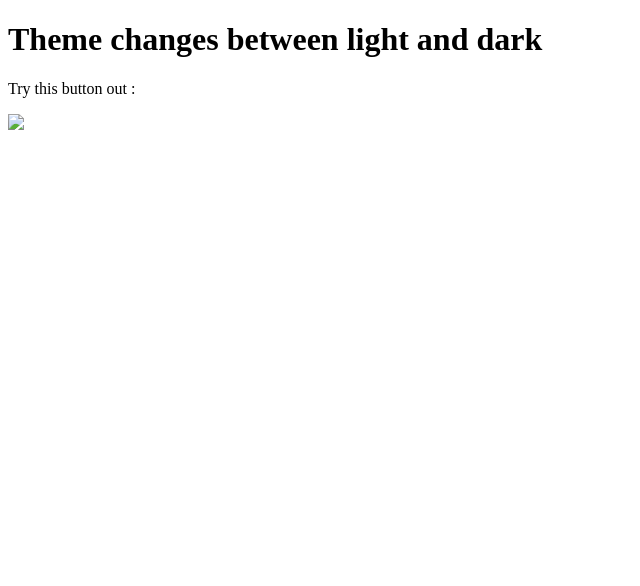
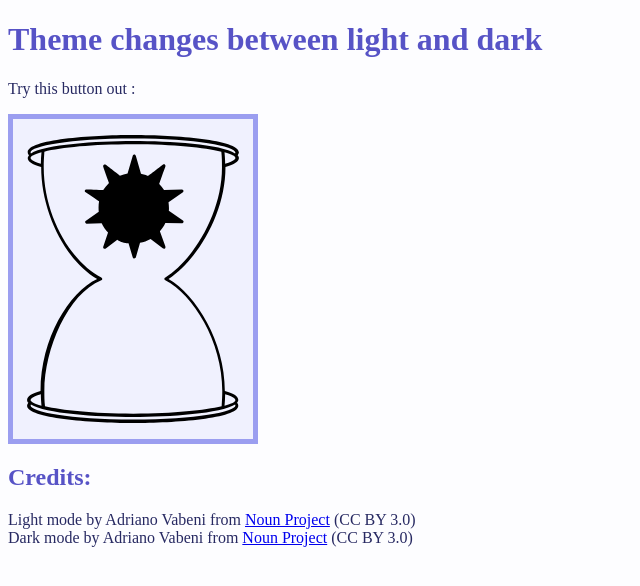
Before and after one commit to ShaktiCN/switch-button, a plain HTML site: page index.html in a window 1280 px wide. Shown: the whole page, without its empty margins (0-640 px from the left). Drawn offline with Linux system fonts and the light colour scheme.

Commit message:
Ajout CSS et bouton

```diff
--- a/index.html
+++ b/index.html
@@ -1,16 +1,24 @@
 <!DOCTYPE html>
-<html  lang="fr">
+<html lang="fr">
 
 <head>
-    <title> Aurore NGUYEN </title>
+    <title>Switch Button</title>
     <meta charset="UTF-8">
-    <link href="style.css" rel="stylesheet">
+    <link href="styles.css" rel="stylesheet">
+    <script src="main.js" defer></script>
 </head>
 
 <body>
     <h1>Theme changes between light and dark</h1>
     <p>Try this button out :</p>
-    <img src="buttonLight" ad="Change to light theme">
+    <div class="image-container"></div>
+
+    <h2>Credits:</h2>
+    <p>Light mode by Adriano Vabeni from <a href="https://thenounproject.com/browse/icons/term/light-mode/"
+            target="_blank" title="light mode Icons">Noun Project</a> (CC BY 3.0) <br>
+        Dark mode by Adriano Vabeni from <a href="https://thenounproject.com/browse/icons/term/dark-mode/"
+            target="_blank" title="dark mode Icons">Noun Project</a> (CC BY 3.0)
+    </p>
 </body>
 
 </html>
--- a/styles.css
+++ b/styles.css
@@ -1,3 +1,26 @@
 h1 {
-    text-decoration: underline;
+    color: #5753C6;
 }
+
+h2 {
+    color: #5753C6;
+}
+
+body {
+    background-color: #FDFDFF;
+    color: #272962;
+}
+
+.image-container {
+    width: 15rem;
+    height: 20rem;
+    background-image: url('img/buttonLight.svg');
+    background-size: 20rem;
+    background-position: top;
+    border: thick solid #9B9EF0;
+    background-color: #F0F1FE;
+}
+
+.image-container:hover {
+    background-color: #E6E7FF;
+}
```
Also changed, not shown: img/buttonDark.svg (renamed from img/noun-dark-mode-5399506.svg), img/buttonLight.svg (renamed from img/noun-light-mode-5399507.svg), img/light_default.png (added), img/light_hover.png (added).
